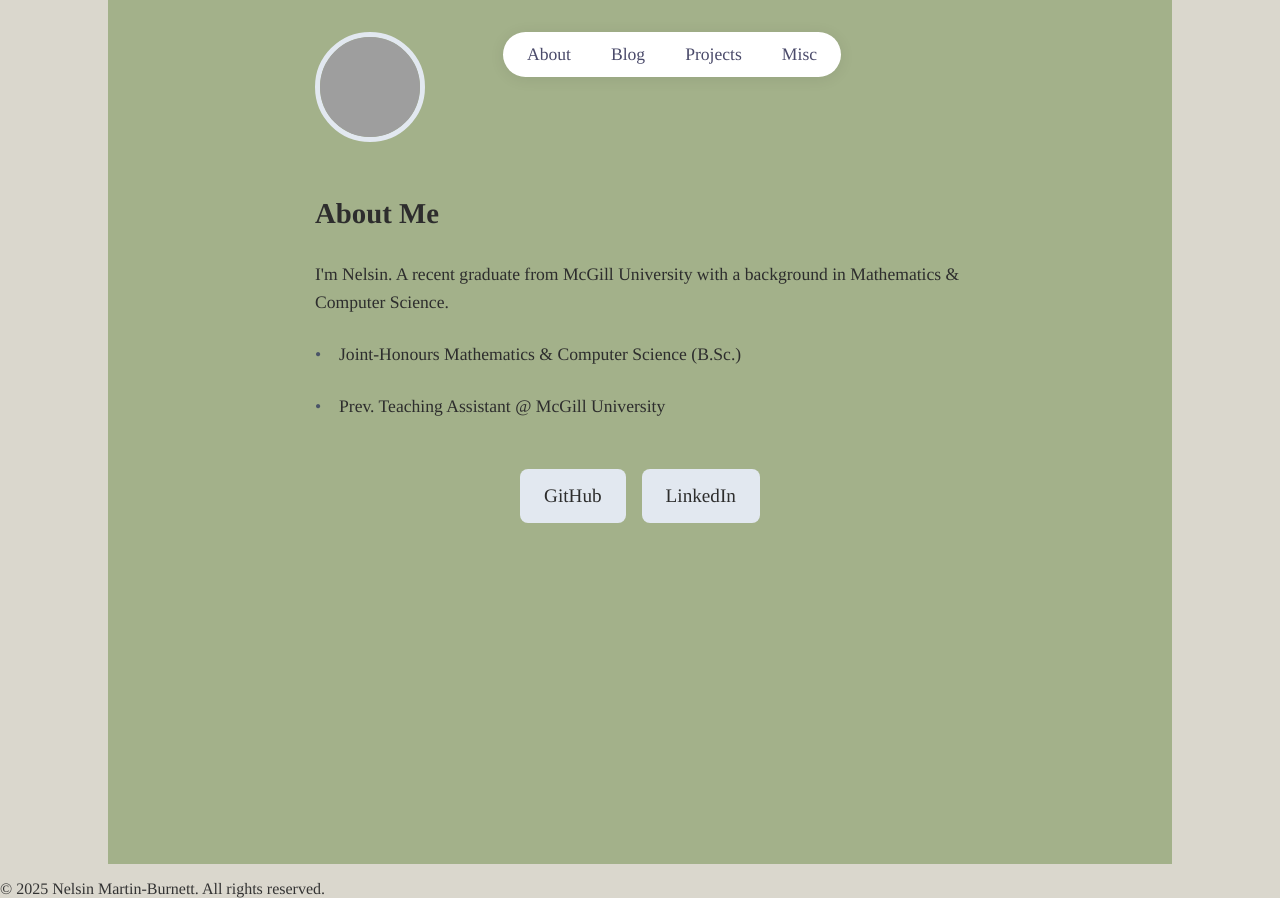
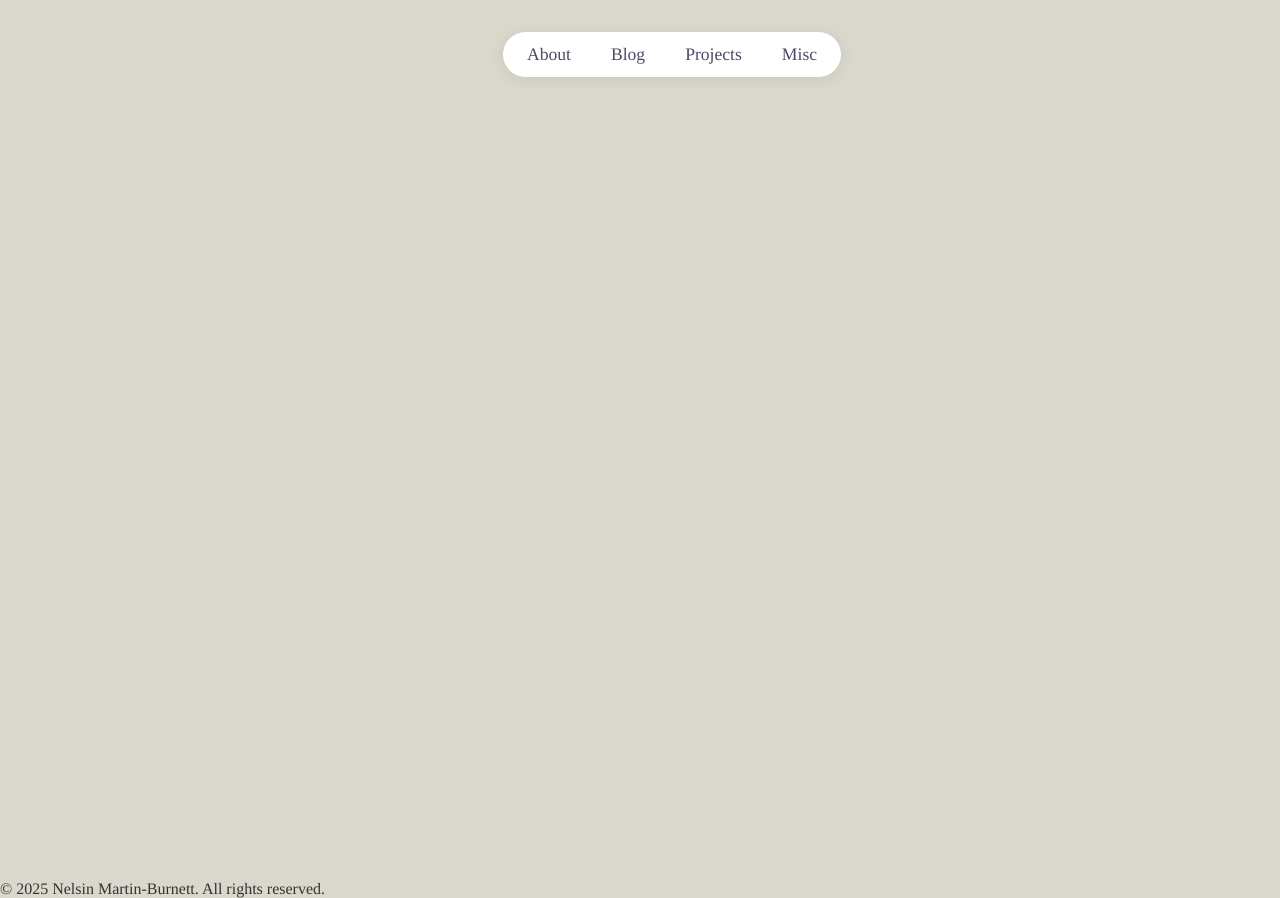
Before and after one commit to NelsinMB/my-blog, a Next.js app: page /about in a window 1280 px wide. Built offline with nearby package versions, Linux system fonts and the light colour scheme; grey boxes are pictures that could not be loaded.

Commit message:
Removes all the code related to the about page with the intention of redesign (and with full understanding)

```diff
--- a/app/about/About.module.css
+++ b/app/about/About.module.css
@@ -10,188 +10,3 @@
   background-color: var(--background-color, #a3b18a);
   font-family: 'Times';
  }
-
-/* Header styling */
-.header {
-  text-align: center;
-  margin-bottom: 3rem;
-  border-bottom: 1px solid var(--border-color, #e2e8f0);
-  padding: 1.5rem 0;
-}
-
-.header h1 {
-  font-size: 3rem;
-  margin: 0;
-  color: var(--text-color, #2d2d2d);
-  font-family: "Inter", sans-serif;
-  font-weight: 700;
-}
-
-
-.themeToggle {
-  background: none;
-  border: none;
-  cursor: pointer;
-  font-size: 1.5rem;
-  padding: 0.5rem;
-  border-radius: 0.5rem;
-  transition: background-color 0.2s ease;
-}
-
-.themeToggle:hover {
-  background-color: var(--border-color, #e2e8f0);
-}
-
-
-/* Hero section styling */
-.hero {
-  display: flex;
-  justify-content: left;
-  margin-bottom: 3rem;
-}
-
-.profileImage {
-  width: 100px;
-  height: 100px;
-  border-radius: 50%;
-  border: 5px solid var(--border-color, #e2e8f0);
-  object-fit: cover;
-}
-
-/* Content styling */
-.content {
-  font-size: 1.2rem;
-  line-height: 1.6;
-  color: var(--text-color, #2d2d2d);
-  max-width: 650px;
-  margin: 0 auto;
-  font-family: 'Times';
-}
-
-.content p {
-  margin-bottom: 1.5rem;
-}
-
-/* Main content */
-.main {
-  max-width: 800px;
-  margin: 0 auto;
-  flex: 1;
-  font-family: 'Times';
-  padding: 0;
-}
-
-/* Timeline styling */
-.timeline {
-  list-style: none;
-  /* margin: 3rem 0; */
-  padding-left: 1.5rem;
-  font: 'Times';
-  font-size: 1.1rem;
-}
-
-.timeline li {
-  position: relative;
-  margin-bottom: 1.5rem;
-  color: var(--text-color, #2d2d2d);
-}
-
-.timeline li::before {
-  content: "•";
-  position: absolute;
-  left: -1.5rem;
-  color: var(--accent-color, #4a5568);
-}
-
-/* Social links */
-.socialLinks {
-  display: flex;
-  justify-content: center;
-  gap: 1rem;
-  margin-top: 3rem;
-}
-
-.socialLink {
-  display: inline-flex;
-  align-items: center;
-  gap: 0.5rem;
-  text-decoration: none;
-  color: var(--text-color, #2d2d2d);
-  background-color: var(--border-color, #e2e8f0);
-  padding: 0.75rem 1.5rem;
-  border-radius: 0.5rem;
-  transition: all 0.2s ease;
-}
-
-.socialLink:hover {
-  background-color: var(--hover-color, #718096);
-  color: var(--background-color, #ffffff);
-}
-
-/* Footer */
-.footer {
-  text-align: center;
-  padding: 2rem;
-  color: var(--accent-color, #4a5568);
-  border-top: 1px solid var(--border-color, #e2e8f0);
-}
-
-/* Fade-in animation initial state */
-.fadeIn {
-  opacity: 0;
-  transform: translateY(20px);
-  transition: opacity 0.8s ease-out, transform 0.8s ease-out;
-}
-
-/* Animated state */
-.animate {
-  opacity: 1;
-  transform: translateY(0);
-}
-
-.description {
-  text-decoration: none;
-  font-weight: 500;
-  font-size: 1.1rem;
-  transition: color 0.3s ease;
-  font: 'Times';
-
-}
-
-/* Responsive design */
-@media (max-width: 768px) {
-  .container {
-    padding: 1rem;
-  }
-
-  .header h1 {
-    font-size: 2.5rem;
-  }
-
-  .profileImage {
-    width: 150px;
-    height: 150px;
-  }
-
-  .content {
-    font-size: 1.1rem;
-  }
-
-  .navLinks {
-    display: none;
-  }
-
-  .socialLinks {
-    flex-direction: column;
-    align-items: stretch;
-  }
-
-  .socialLink {
-    text-align: center;
-  }
-  .main {
-    padding: 2rem 1rem;
-  }
-
-
-}
--- a/app/about/page.js
+++ b/app/about/page.js
@@ -4,90 +4,9 @@ import styles from "./About.module.css";
 
 export default function AboutPage() {
 
-  /*
-  useEffect(() => {
-    This is the effect callback function.
-    Here you perform your side effect.
-
-    Optionally, return a cleanup function.
-  return () => {
-      This cleanup function will run when the component unmounts
-      or before the effect runs again if its dependencies change.
-  };
-}, [ dependency array ]);
-
-  */
-
-
-
-  useEffect(() => {
-    // Fade-in animation using IntersectionObserver
-
-
-    /*
-    - The callback is executed whenever a change is detected in the intersection status of any observed element.
-    - When observed elements change their visibility at roughly the same time, the browser batches the changes and calls the callback once with an array of entries.
-    */
-
-    const observer = new IntersectionObserver(
-      (entries) => {
-        entries.forEach((entry) => {
-          if (entry.isIntersecting) {
-            entry.target.classList.add(styles.animate);
-          }
-        });
-      },
-      { threshold: 0.1 }
-    );
-
-
-
-    const elements = document.querySelectorAll(`.${styles.fadeIn}`); // Create a set of elements that have the CSS class associated with styles.fadeIn
-    elements.forEach((el) => observer.observe(el));
-
-    // Cleanup observer on unmount
-    return () => {
-      elements.forEach((el) => observer.unobserve(el));
-    };
-  }, []);
-
   return (
     <div className="container">
 
-      <main className={styles.main}>
-        <section className={`${styles.hero} ${styles.fadeIn}`}>
-          <img
-            src="/me.png"
-            alt="Profile"
-            className={styles.profileImage}
-          />
-        </section>
-
-        <section className={`${styles.content} ${styles.fadeIn}`}>
-          <div className={styles.intro}>
-            <h1>About Me</h1>
-            <p className={styles.description}>
-              I'm Nelsin. A recent graduate from McGill University with a background
-              in Mathematics & Computer Science.
-            </p>
-          </div>
-
-          <ul className={`${styles.timeline} ${styles.fadeIn}`}>
-            <li>Joint-Honours Mathematics & Computer Science (B.Sc.)</li>
-            <li>Prev. Teaching Assistant @ McGill University</li>
-          </ul>
-
-          <div className={`${styles.socialLinks} ${styles.fadeIn}`}>
-            <a href="https://github.com/NelsinMB" className={styles.socialLink}>
-              <span>GitHub</span>
-            </a>
-            <a href="https://www.linkedin.com/in/nelsin-martin-burnett-5017461b4/" className={styles.socialLink}>
-              <span>LinkedIn</span>
-            </a>
-          </div>
-        </section>
-      </main>
-
-    </div>
+     </div>
   );
 }
--- a/app/page.js
+++ b/app/page.js
@@ -1,9 +1,7 @@
 // app/page.js
-
-export default function Home() {
+export default function HomePage() {
   return (
     <div className="container">
-
     </div>
   )
 }
--- a/app/styles/globals.css
+++ b/app/styles/globals.css
@@ -21,16 +21,17 @@ main {
   flex: 1;
 }
 
+/* The main page just returns div with className=container so this decides that */
 .container {
   min-height: 100vh;
   display: flex;
   flex-direction: column;
-  max-width: 1000px;
+  max-width: 800px;
   align-items: center;
   margin: 0 auto;
   padding: 2rem;
-  background-color: var(--background-color, #a3b18a);
-  font-family: 'Times';
+  background-color: var(--background-color, #dad7cd);
+  font-family: 'Garamond';
 }
 
 /* Navbar Styles */
```
